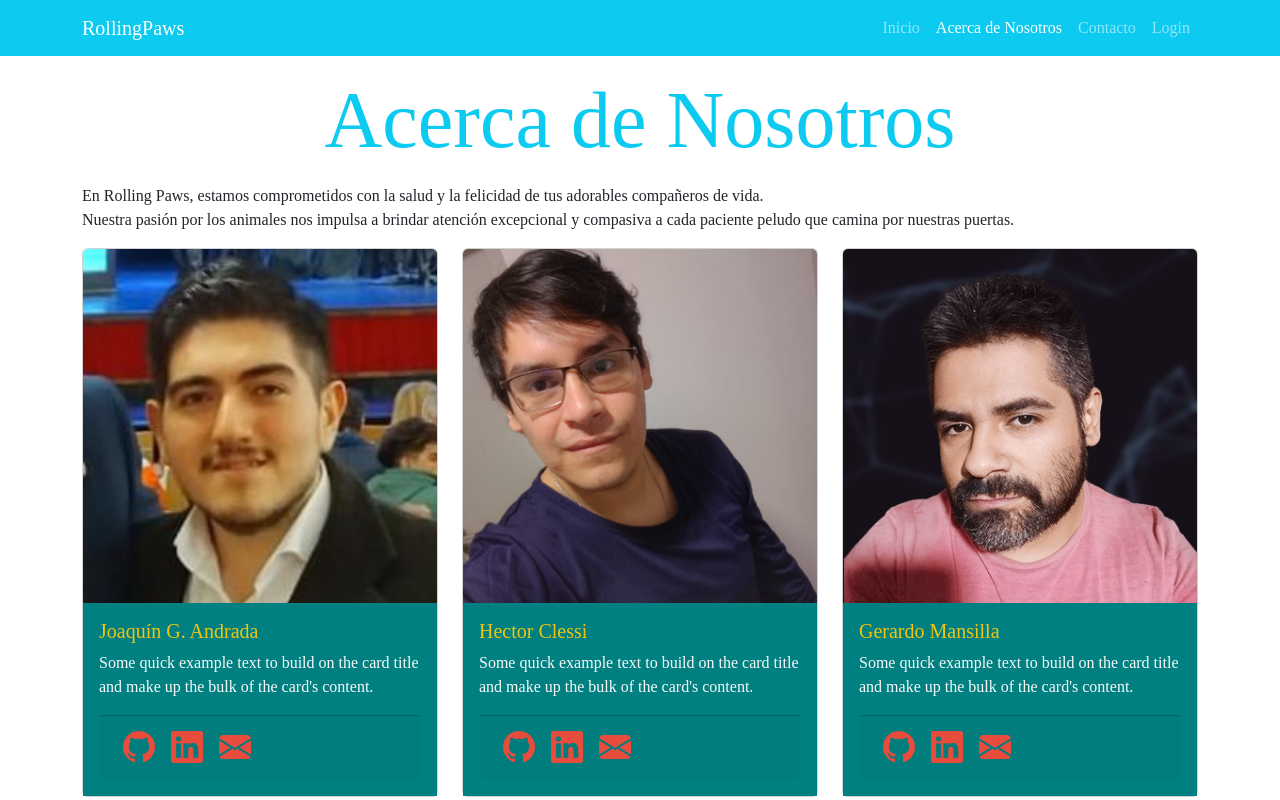
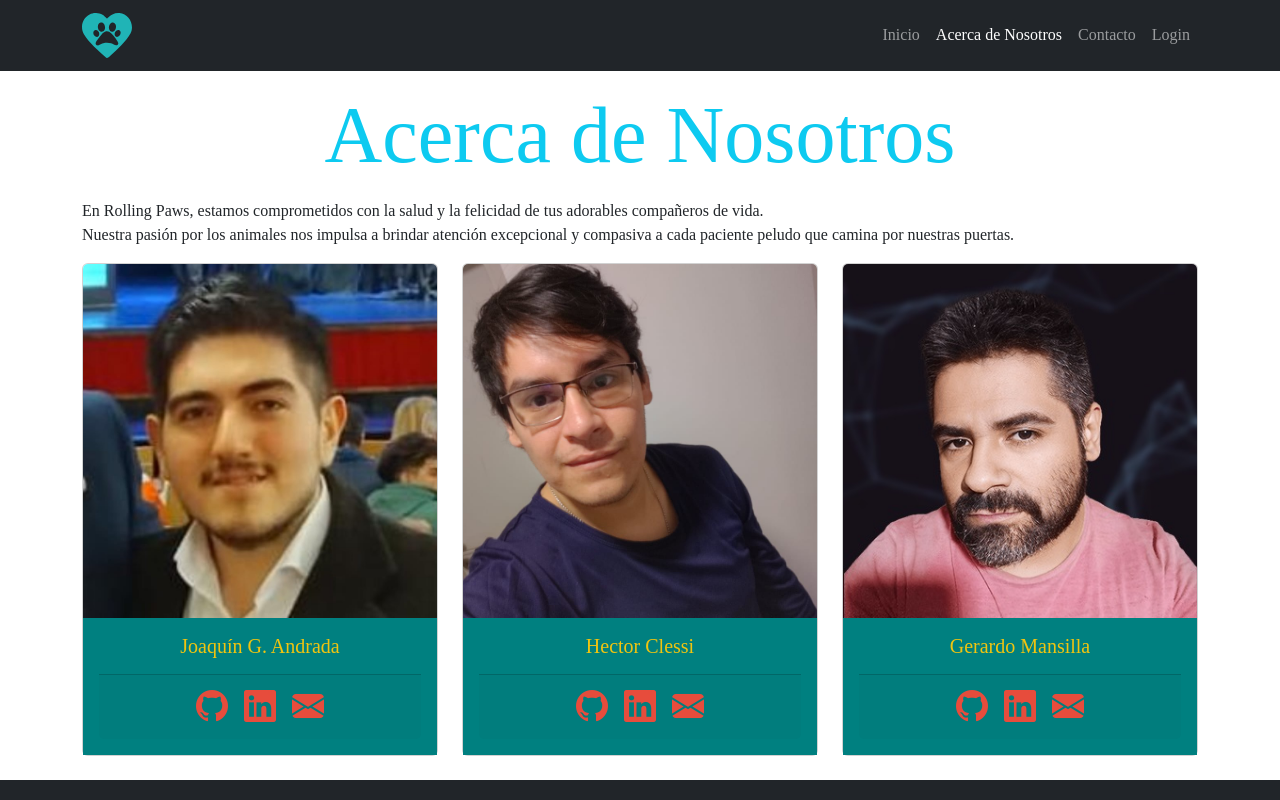
Before and after one commit to hectorc2907/RollingPaws-FrontEnd, a React (Vite) app: page /nosotros in a window 1280 px wide. Shown: the top 800 px of the page. Built offline with nearby package versions, Linux system fonts and the light colour scheme; no server answers; a web font is replaced by a local one.

Commit message:
se corrige la imagen del error404, se corrigen los lorem de la pagina de nosotros, logos del menu y del footer

```diff
--- a/src/App.css
+++ b/src/App.css
@@ -63,3 +63,7 @@
   background-color: transparent;
   border: none;
 }
+
+.img-logo{
+  max-width: 50px;
+}
--- a/src/components/common/Footer.jsx
+++ b/src/components/common/Footer.jsx
@@ -1,14 +1,15 @@
 import { Navbar, Container, Row, Col } from "react-bootstrap";
 import {Link, NavLink} from 'react-router-dom';
+import logo from '../../assets/rolling-paws-logo.svg'
 
 
 const Footer = () => {
     return (
-      <footer className="bg-dark text-light mt-4 py-4 text-center justify-content-around">
+      <footer className="bg-dark text-light py-4 mt-4 text-center justify-content-around">
         <Container>
         <Row>
           <Col xs={4} md={4}>
-            <h5>RollingPaws</h5>
+            <img src={logo} className="img-fluid text-light img-logo" ></img>
           </Col>
           <Col xs={4} md={4}>
             <ul className="list-unstyled">
--- a/src/components/common/Menu.jsx
+++ b/src/components/common/Menu.jsx
@@ -1,5 +1,6 @@
 import { Navbar, Container, Nav, Button } from "react-bootstrap";
 import { Link, NavLink, useNavigate } from "react-router-dom";
+import logo from '../../assets/rolling-paws-logo.svg'
 
 const Menu = ({ usuarioLogueado, setUsuarioLogueado }) => {
   const navegacion = useNavigate();
@@ -9,10 +10,10 @@ const Menu = ({ usuarioLogueado, setUsuarioLogueado }) => {
     navegacion("/");
   };
   return (
-    <Navbar bg="info" variant="dark" expand="lg">
+    <Navbar bg="dark" variant="dark" expand="lg">
       <Container>
         <Navbar.Brand as={Link} to="/">
-          RollingPaws
+          <img src={logo} className="img-fluid text-light img-logo" ></img>
         </Navbar.Brand>
         <Navbar.Toggle aria-controls="basic-navbar-nav" />
         <Navbar.Collapse id="basic-navbar-nav">
--- a/src/components/views/AcercaDeNosotros.jsx
+++ b/src/components/views/AcercaDeNosotros.jsx
@@ -15,12 +15,11 @@ const AcercaDeNosotros = () => {
           <Card className="px-0" data-aos="fade-up">
             <Card.Img variant="top" src={perfilJoaquin} className="img-fluid"/>
             <Card.Body>
-              <Card.Title>Joaquín G. Andrada</Card.Title>
+              <Card.Title className="d-flex justify-content-center">Joaquín G. Andrada</Card.Title>
               <Card.Text>
-                Some quick example text to build on the card title and make up the
-                bulk of the card's content.
+
               </Card.Text>
-              <Card.Footer>
+              <Card.Footer className="d-flex justify-content-center">
                 <a href="https://github.com/GuillermoA231" target="_blank" rel="noopener noreferrer">
                   <i className="bi bi-github m-2 fs-2"></i>
                 </a>
@@ -38,12 +37,11 @@ const AcercaDeNosotros = () => {
           <Card className="px-0" data-aos="fade-up" data-aos-delay="500">
             <Card.Img variant="top" src={perfilHector} className="img-fluid"/>
             <Card.Body>
-              <Card.Title>Hector Clessi</Card.Title>
+              <Card.Title className="d-flex justify-content-center">Hector Clessi</Card.Title>
               <Card.Text>
-                Some quick example text to build on the card title and make up the
-                bulk of the card's content.
+
               </Card.Text>
-              <Card.Footer>
+              <Card.Footer className="d-flex justify-content-center">
                 <a href="https://github.com/hectorc2907/" target="_blank" rel="noopener noreferrer">
                   <i className="bi bi-github m-2 fs-2"></i>
                 </a>
@@ -61,12 +59,11 @@ const AcercaDeNosotros = () => {
           <Card className="px-0" data-aos="fade-up" data-aos-delay="1000">
             <Card.Img variant="top" src={perfilGerardo} className="img-fluid"/>
             <Card.Body>
-              <Card.Title>Gerardo Mansilla</Card.Title>
+              <Card.Title className="d-flex justify-content-center">Gerardo Mansilla</Card.Title>
               <Card.Text>
-                Some quick example text to build on the card title and make up the
-                bulk of the card's content.
+
               </Card.Text>
-              <Card.Footer>
+              <Card.Footer className="d-flex justify-content-center">
                 <a href="https://github.com/pequege" target="_blank" rel="noopener noreferrer">
                   <i className="bi bi-github m-2 fs-2"></i>
                 </a>
```
Also changed, not shown: src/components/views/Error404.jsx (+3 -2 lines).
